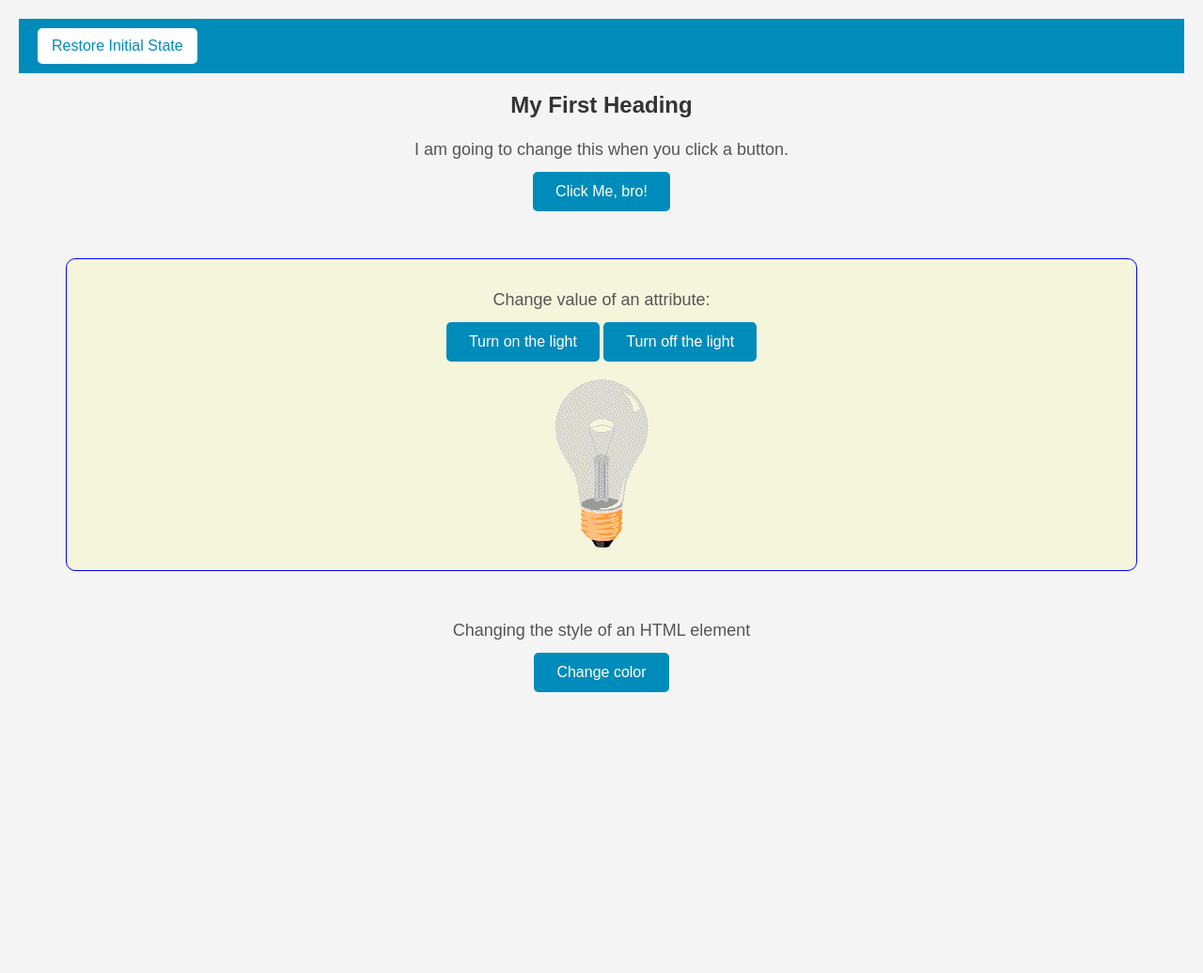
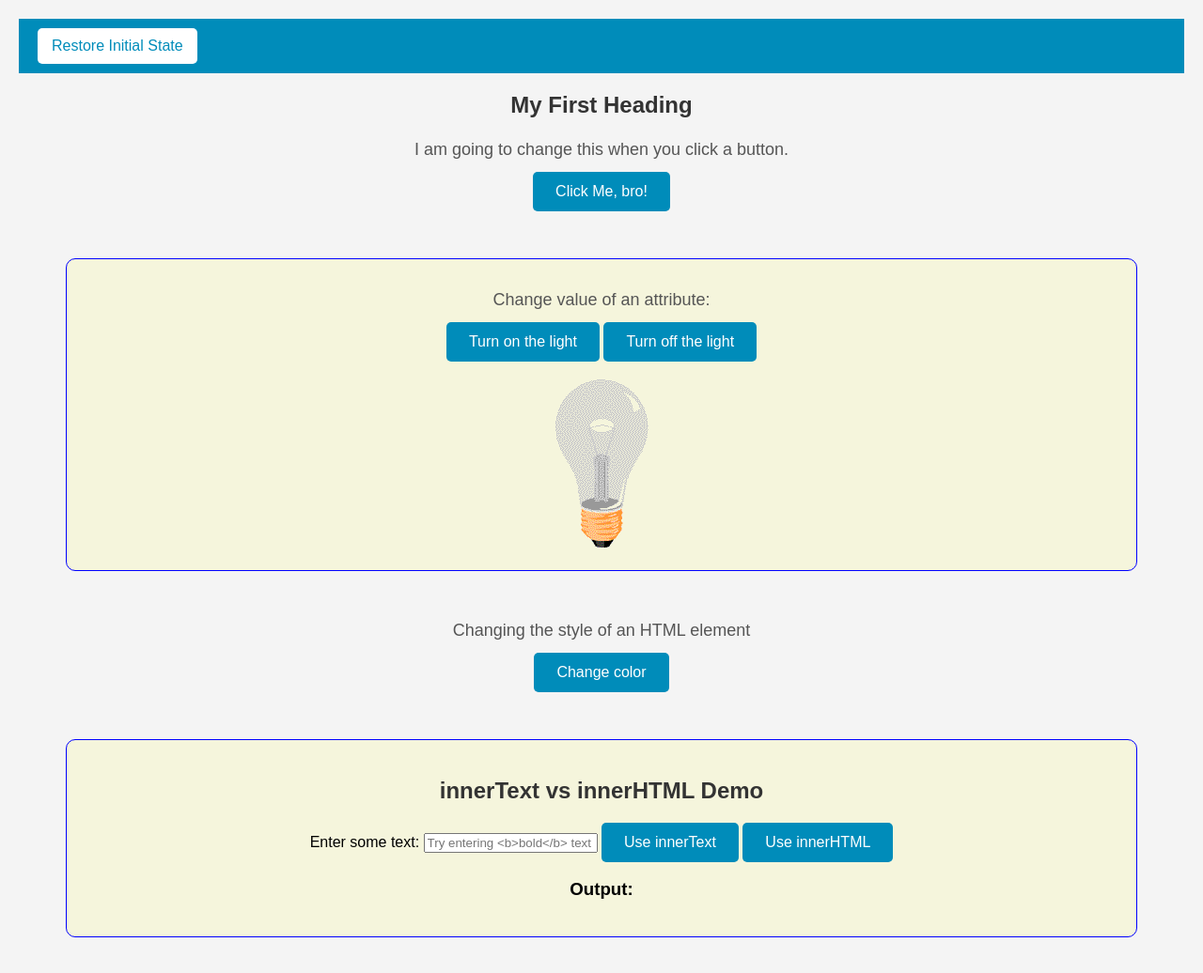
Before and after one commit to antmusumba/js-practice-hub, a plain HTML site: page index.html in a window 1280 px wide. Shown: the whole page at 94% size. Before the commit the page ends 800 px from the top, so only its background shows below. Drawn offline with Linux system fonts and the light colour scheme.

Commit message:
add innerText vs innerHTML demo with user input functionality

```diff
--- a/index.html
+++ b/index.html
@@ -35,7 +35,17 @@
 
     <p>Changing the style of an HTML element</p>
     <button onclick="document.getElementById('dope').style.color = 'red'">Change color</button>
+<div>
+    <h2>innerText vs innerHTML Demo</h2>
 
+    <label for="userInput">Enter some text:</label>
+    <input type="text" id="userInput" placeholder="Try entering <b>bold</b> text">
+    <button onclick="useInnerText()">Use innerText</button>
+    <button onclick="useInnerHTML()">Use innerHTML</button>
+
+    <h3>Output:</h3>
+    <p id="output"></p>
+</div>
     <script>
         function resetPage() {
             // Reset text content
@@ -47,6 +57,19 @@
             // Reset text color
             document.getElementById("dope").style.color = "";
             document.getElementById("dope").style.display = "block";
+
+    // Reset user input and output
+    document.getElementById("userInput").value = "";
+    document.getElementById("output").innerText = "";
+        }
+        function useInnerText() {
+            let input = document.getElementById("userInput").value;
+            document.getElementById("output").innerText = input;  // Safe (ignores HTML)
+        }
+
+        function useInnerHTML() {
+            let input = document.getElementById("userInput").value;
+            document.getElementById("output").innerHTML = input;  // Risky (executes HTML)
         }
     </script>
 
```
